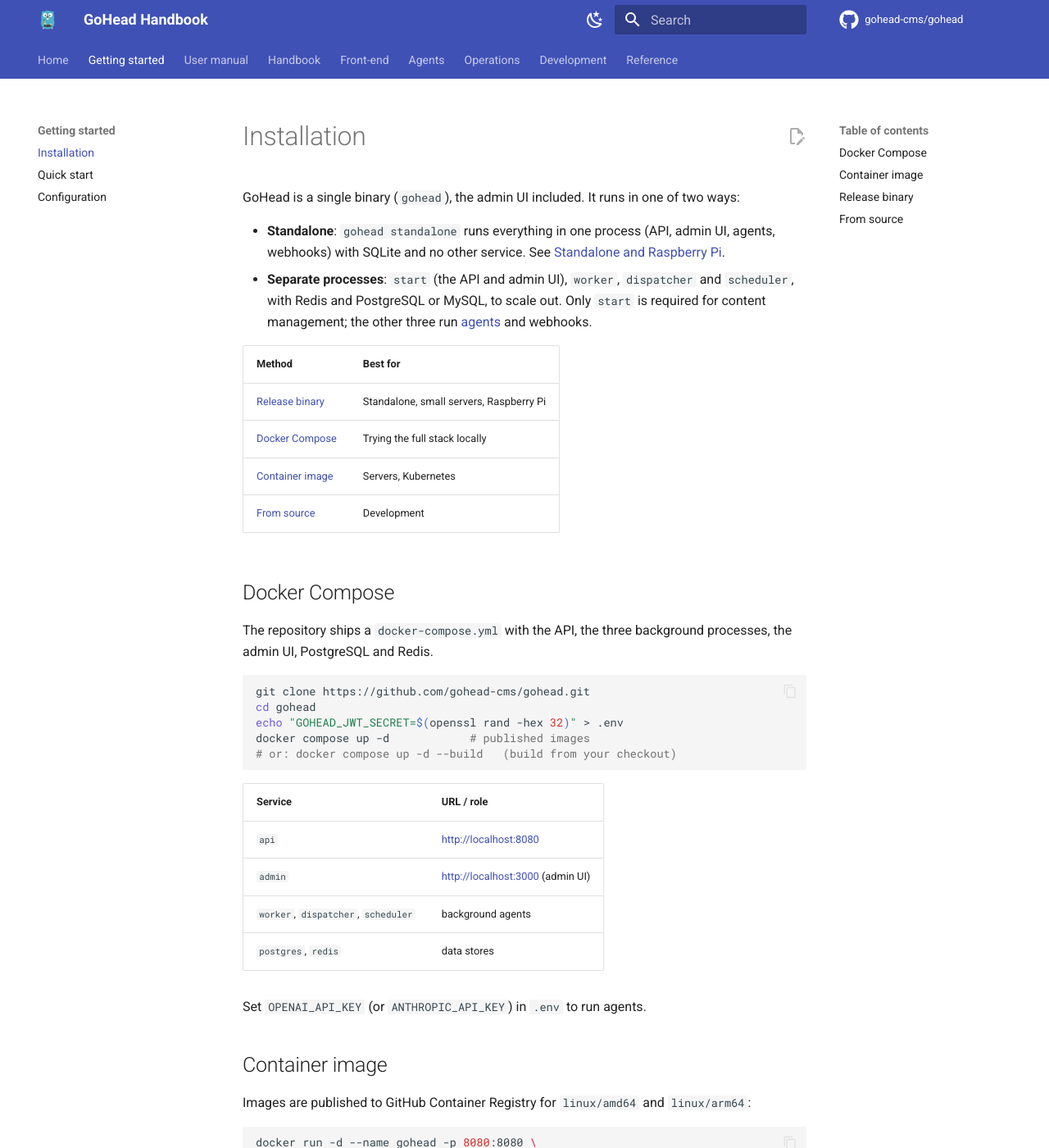
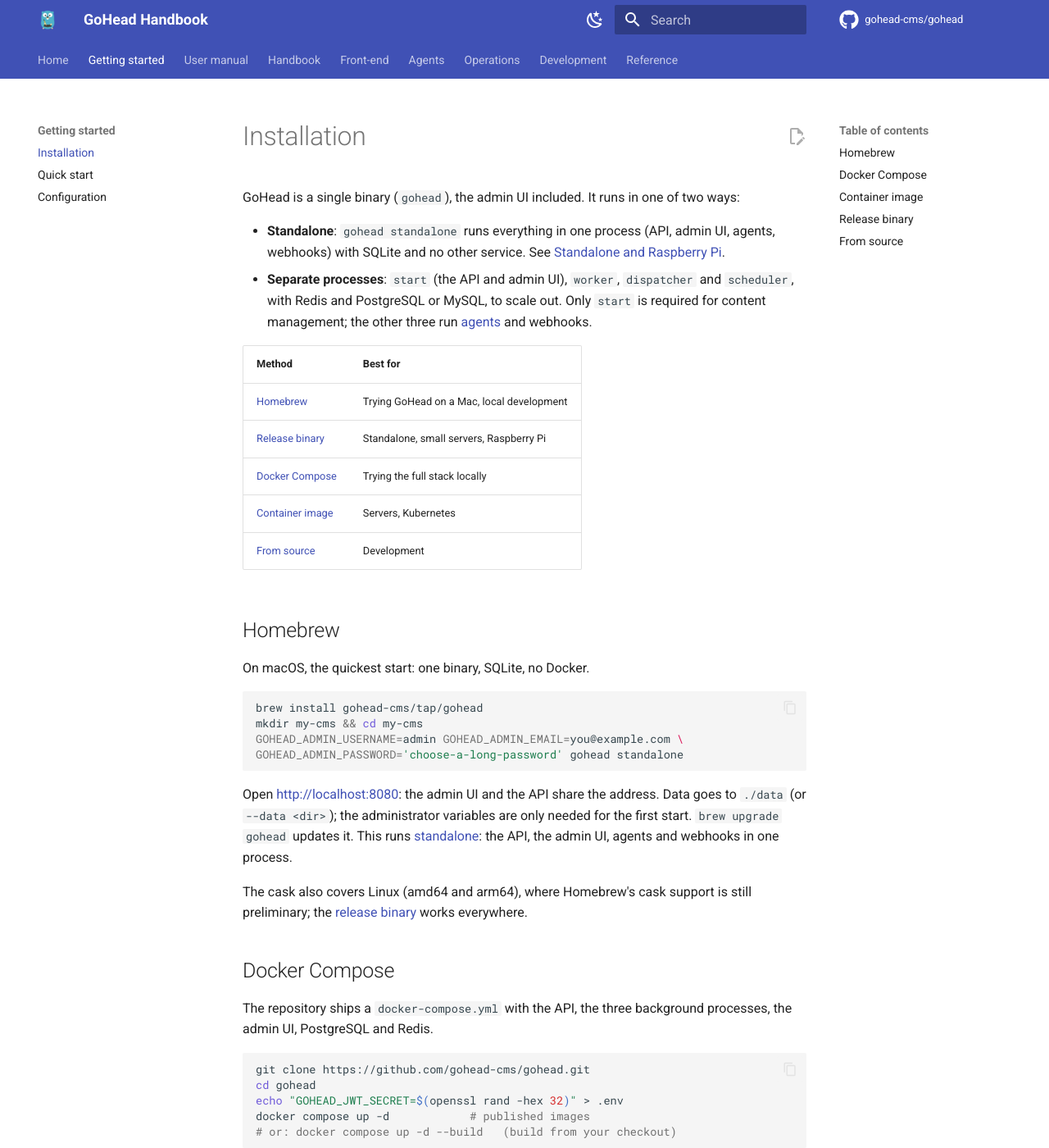
Before and after one commit to gohead-cms/gohead, an MkDocs documentation site: the page built from docs/content/getting-started/installation.md, in a window 1280 px wide and 1400 px high. Shown: the whole window at 82% size. Built offline with MkDocs 1.6.1 and Material for MkDocs 9.7.7, drawn with Linux system fonts in a browser that asks for light colours; comment, search, counter and statistics services are not loaded.

Commit message:
feat(release): install with Homebrew
The release already generates a Homebrew cask; this adds start
instructions to it (caveats) and makes `brew install gohead-cms/tap/gohead`
then `gohead standalone` the quickest start on a Mac in the README,
installation, quick start and standalone pages. The CI/CD page lists what
the tap needs: the gohead-cms/homebrew-tap repository and a
HOMEBREW_TAP_TOKEN secret.

Co-Authored-By: Claude Opus 5.5 <noreply@anthropic.com>
Claude-Session: https://claude.ai/code/session_01S1gbsa6mcbMcpUW3JKmxY2

````diff
--- a/docs/content/getting-started/installation.md
+++ b/docs/content/getting-started/installation.md
@@ -11,10 +11,31 @@ GoHead is a single binary (`gohead`), the admin UI included. It runs in one of t
 
 | Method                         | Best for                          |
 |--------------------------------|-----------------------------------|
+| [Homebrew](#homebrew)               | Trying GoHead on a Mac, local development |
 | [Release binary](#release-binary)   | Standalone, small servers, Raspberry Pi |
 | [Docker Compose](#docker-compose) | Trying the full stack locally  |
 | [Container image](#container-image) | Servers, Kubernetes          |
 | [From source](#from-source)         | Development                  |
+
+## Homebrew
+
+On macOS, the quickest start: one binary, SQLite, no Docker.
+
+```bash
+brew install gohead-cms/tap/gohead
+mkdir my-cms && cd my-cms
+GOHEAD_ADMIN_USERNAME=admin GOHEAD_ADMIN_EMAIL=you@example.com \
+GOHEAD_ADMIN_PASSWORD='choose-a-long-password' gohead standalone
+```
+
+Open <http://localhost:8080>: the admin UI and the API share the address. Data goes to
+`./data` (or `--data <dir>`); the administrator variables are only needed for the first
+start. `brew upgrade gohead` updates it. This runs
+[standalone](../operations/standalone.md): the API, the admin UI, agents and webhooks in one
+process.
+
+The cask also covers Linux (amd64 and arm64), where Homebrew's cask support is still
+preliminary; the [release binary](#release-binary) works everywhere.
 
 ## Docker Compose
 
````
Also changed, not shown: docs/content/getting-started/quick-start.md (+2 -1 lines), docs/content/operations/ci-cd.md (+1 -1 lines), docs/content/operations/standalone.md (+2 -1 lines), .goreleaser.yaml, CHANGELOG.md, README.md.
